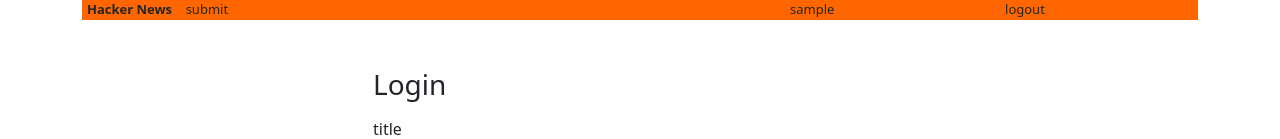
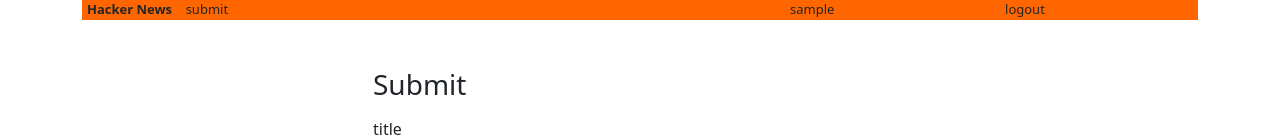
Before and after one commit to amitchhatbar11/hackernews-clone, a React (Create React App) app: page /submit in a window 1280 px wide. Shown: the top 139 px of the page. Built offline with nearby package versions, Linux system fonts and the light colour scheme; sample sign-in values are in the browser's storage.

Commit message:
Readme file updated, submit page user authentication on route

```diff
--- a/src/components/article.js
+++ b/src/components/article.js
@@ -38,7 +38,7 @@ class NewArticle extends Component {
           <div className="row">
             <div className="col-md-6 mt-5 mx-auto">
               <form>
-                <h1 className="h3 mb-3 font-weight-normal">Login</h1>
+                <h1 className="h3 mb-3 font-weight-normal">Submit</h1>
                 <div>
                   <label htmlFor="title">title</label>
                   <input
--- a/src/components/header.js
+++ b/src/components/header.js
@@ -1,3 +1,5 @@
+import { checkUserLoggedin } from "../utils/common";
+
 const { Link, withRouter } = require("react-router-dom");
 
 const Header = ({ history }) => {
@@ -29,8 +31,7 @@ const Header = ({ history }) => {
               )}
             </td>
             <td className="text-right">
-              {localStorage.getItem("username") &&
-              localStorage.getItem("loggedin") === "true" ? (
+              {checkUserLoggedin() ? (
                 localStorage.getItem("username")
               ) : (
                 <Link className="text-decoration-none text-dark" to="login">
--- a/src/routes.js
+++ b/src/routes.js
@@ -1,9 +1,28 @@
 import { useEffect } from "react";
 import article from "./components/article";
 import Page404 from "./components/Page404";
+import { checkUserLoggedin } from "./utils/common";
 const { Switch, Route, Redirect } = require("react-router-dom");
 const { Home } = require("./components/home");
 const { default: login } = require("./components/login");
+
+/* This will authenticate the loading of pages which can only be viewed after user login */
+const PrivateRoute = ({ component: Component, ...rest }) => (
+  <Route
+    {...rest}
+    render={(props) =>
+      checkUserLoggedin() ? (
+        <Component {...props} />
+      ) : (
+        <Redirect
+          to={{
+            pathname: "/login",
+          }}
+        />
+      )
+    }
+  />
+);
 
 const Routes = () => {
   useEffect(() => {
@@ -16,7 +35,7 @@ const Routes = () => {
       <Switch>
         <Route exact path="/" component={Home} />
         <Route exact path="/login" component={login} />
-        <Route exact path="/submit" component={article} />
+        <PrivateRoute exact path="/submit" component={article} />
         <Route exact path="/404" component={Page404} />
         <Redirect from="*" to="/404" />
       </Switch>
--- a/src/utils/common.js
+++ b/src/utils/common.js
@@ -17,3 +17,10 @@ export const getKeyValue = (e) => {
 export const getTimeFromNow = (time) => {
   return moment(moment.utc(time * 1000).format()).fromNow();
 };
+
+export const checkUserLoggedin = () => {
+  return (
+    localStorage.getItem("loggedin") === "true" &&
+    localStorage.getItem("username") !== ""
+  );
+};
```
Also changed, not shown: 1 other file (tests, documents, lock files or other folders).
